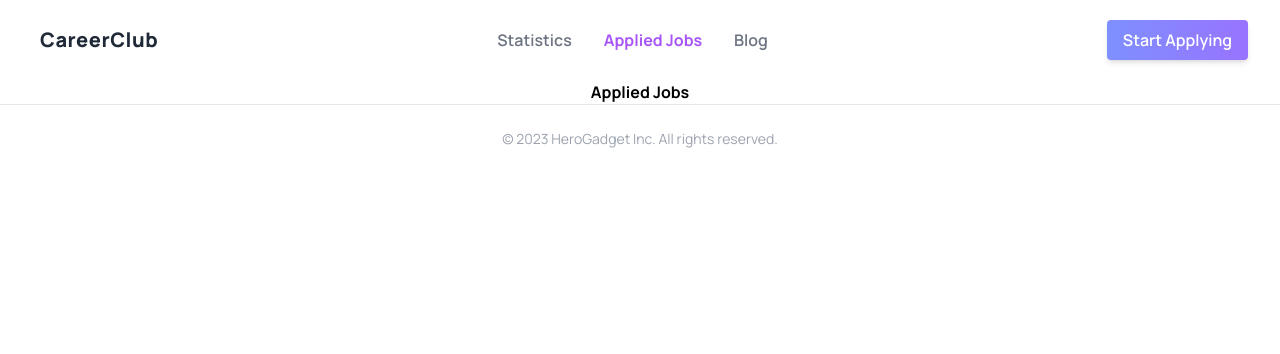
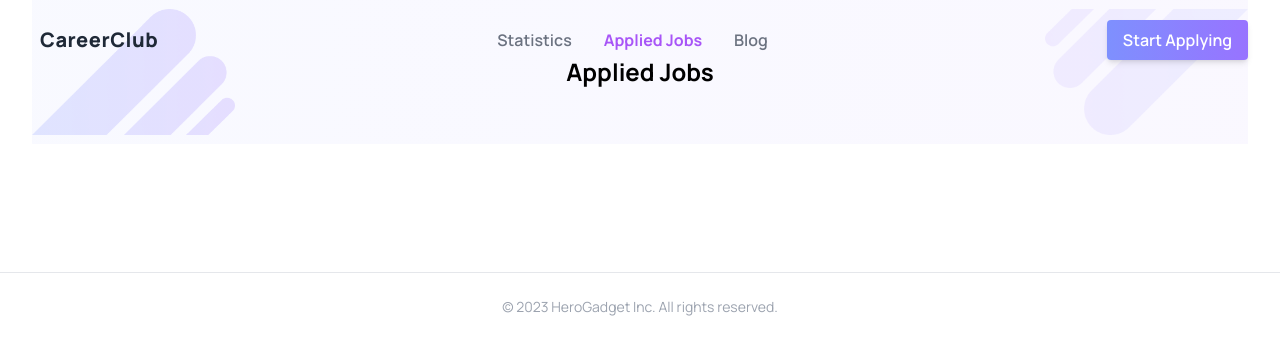
Before and after one commit to mashudalhasan/career-club, a React (Vite) app: page /jobs in a window 1280 px wide. Shown: the top 354 px of the page. Built offline with nearby package versions, Linux system fonts and the light colour scheme.

Commit message:
implemented toast message

```diff
--- a/src/App.jsx
+++ b/src/App.jsx
@@ -2,12 +2,14 @@ import React from 'react';
 import Header from './components/Header';
 import { Outlet } from 'react-router-dom';
 import Footer from './components/Footer';
+import { Toaster } from 'react-hot-toast';
 
 const App = () => {
   return (
     <div className='font-manrope'>
       <Header></Header>
       <Outlet></Outlet>
+      <Toaster />
       <Footer></Footer>
     </div>
   );
--- a/src/components/AppliedJobList.jsx
+++ b/src/components/AppliedJobList.jsx
@@ -12,9 +12,10 @@ const AppliedJobList = ({ job }) => {
     location,
     salary,
     jobLocationType,
+    _id
   } = job;
   return (
-    <div className="flex flex-col lg:flex-row justify-center lg:justify-start items-center gap-3 lg:gap-5 border-2 border-gray-300 rounded-lg w-full lg:w-3/4 mx-auto py-4 pl-4 pr-6 lg:py-8 lg:pl-8 lg:pr-12">
+    <div className="flex flex-col lg:flex-row justify-center lg:justify-start items-center gap-3 lg:gap-5 border-2 border-gray-300 rounded-lg w-full lg:w-3/4 mx-auto py-4 pl-4 pr-6 lg:py-8 lg:pl-8 lg:pr-12 mb-6">
       <div className="flex justify-center items-center w-20 h-14 lg:w-36 lg:h-36 rounded-lg bg-gray-200">
         <img src={companyLogo} alt="" className="w-1/2 mx-auto" />
       </div>
@@ -37,7 +38,7 @@ const AppliedJobList = ({ job }) => {
           </p>
         </div>
       </div>
-      <button className="btn-primary">View Details</button>
+      <Link to={`/featuredJobs/${_id}`}><button className="btn-primary">View Details</button></Link>
     </div>
   );
 };
--- a/src/components/AppliedJobs.jsx
+++ b/src/components/AppliedJobs.jsx
@@ -2,6 +2,8 @@ import React from "react";
 import { useLoaderData } from "react-router-dom";
 import { getJobCart } from "../Utilities/FakeDB";
 import AppliedJobList from "./AppliedJobList";
+import banner1 from "../assets/All Images/Vector-1.png";
+import banner2 from "../assets/All Images/Vector.png";
 
 const AppliedJobs = () => {
   const appliedData = useLoaderData();
@@ -15,16 +17,27 @@ const AppliedJobs = () => {
       jobData.push(foundJob);
     }
   }
-  console.log(jobData);
+//   console.log(jobData);
   return (
     <div className="my-container">
-      <h1 className="font-bold text-center">Applied Jobs</h1>
+      <div className="flex h-36 justify-between items-center bg-light-purple -mt-20">
+        <img className="w-1/3 md:w-1/4 lg:w-1/6" src={banner2} alt="" />
+        <p className="text-2xl font-bold text-center">Applied Jobs</p>
+        <img className="w-1/3 md:w-1/4 lg:w-1/6" src={banner1} alt="" />
+      </div>
+      <div className="my-32">
+        <div>
+
+        </div>
+        <div>
           <ul>
             {jobData.map((job) => (
               <AppliedJobList key={job._id} job={job}></AppliedJobList>
             ))}
           </ul>
         </div>
+      </div>
+    </div>
   );
 };
 
--- a/src/components/JobDetails.jsx
+++ b/src/components/JobDetails.jsx
@@ -8,28 +8,30 @@ import jobTitleIcon from "../assets/Icons/title.png";
 import phoneIcon from "../assets/Icons/phone.png";
 import emailIcon from "../assets/Icons/mail.png";
 import { addToDb } from "../Utilities/FakeDB";
+import { toast } from "react-hot-toast";
 
 const JobDetails = () => {
   const { _id } = useParams();
-  console.log(_id);
+  // console.log(_id);
 
   const featuredData = useLoaderData();
   // console.log(featuredData);
 
   const [jobDetails, setJobDetails] = useState({});
+  const [applyCount, setApplyCount] = useState(0);
 
   useEffect(() => {
     // console.log(featuredData);
     // Check if featuredData is truthy
     if (featuredData) {
       // console.log(featuredData);
-      const jobData = featuredData.find(feature => feature._id == _id);
+      const jobData = featuredData.find((feature) => feature._id == _id);
       setJobDetails(jobData);
-      console.log(jobData);
+      // console.log(jobData);
     }
   }, [featuredData, _id]); // Include featuredData and id in the dependencies array
 
-  console.log(jobDetails);
+  // console.log(jobDetails);
   const {
     jobTitle,
     companyName,
@@ -44,15 +46,22 @@ const JobDetails = () => {
   } = jobDetails;
 
   const applyNowButtonHandler = () => {
+    if (applyCount === 0) {
+      // Show success toast for the first time
+      toast.success("Successfully Applied! ✅");
+    } else {
+      // Show error toast from second time onwards
+      toast.error("Already Applied! ❌");
+    }
     addToDb(jobDetails._id);
-    console.log("Clicked on Apply Now with id:", jobDetails._id);
+    setApplyCount(applyCount + 1);
   };
 
   return (
     <div className="mb-32">
       <div className="flex h-36 justify-between items-center bg-light-purple -mt-20">
         <img className="w-1/3 md:w-1/4 lg:w-1/6" src={banner2} alt="" />
-        <p className="text-2xl font-bold text-center">Job Details</p>
+        <p className="text-2xl font-bold text-center">Applied Jobs</p>
         <img className="w-1/3 md:w-1/4 lg:w-1/6" src={banner1} alt="" />
       </div>
       <div className="my-container mt-32 grid grid-cols-1 md:grid-cols-3 justify-between items-center gap-10">
```
Lines whose indentation alone changed are shown as unchanged.
